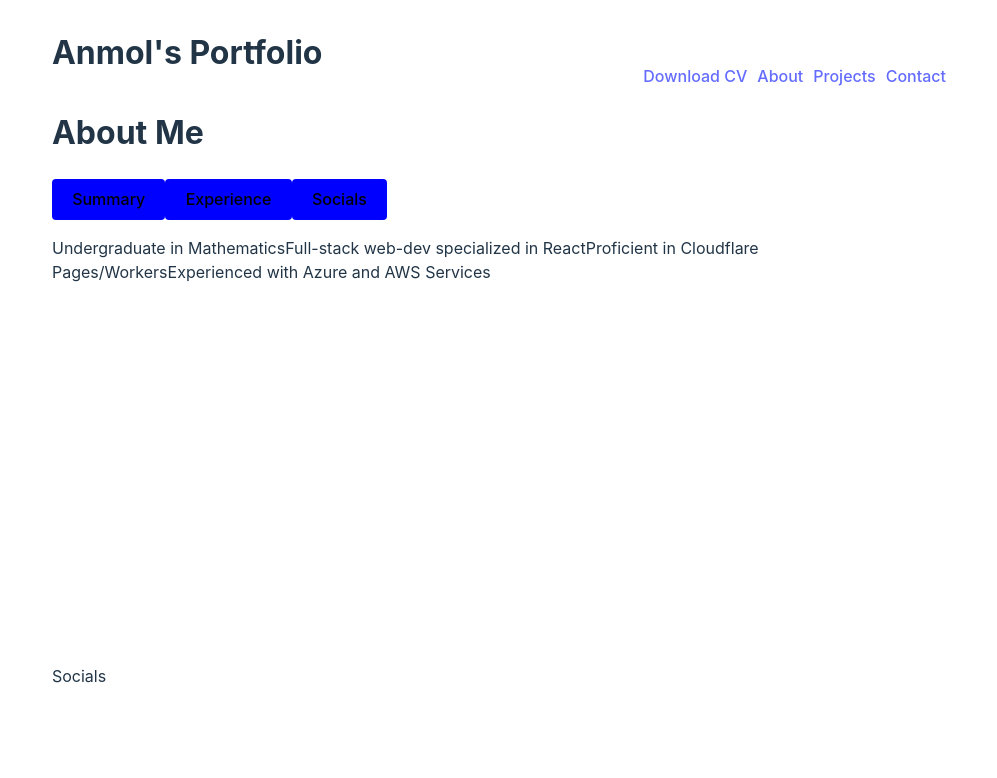
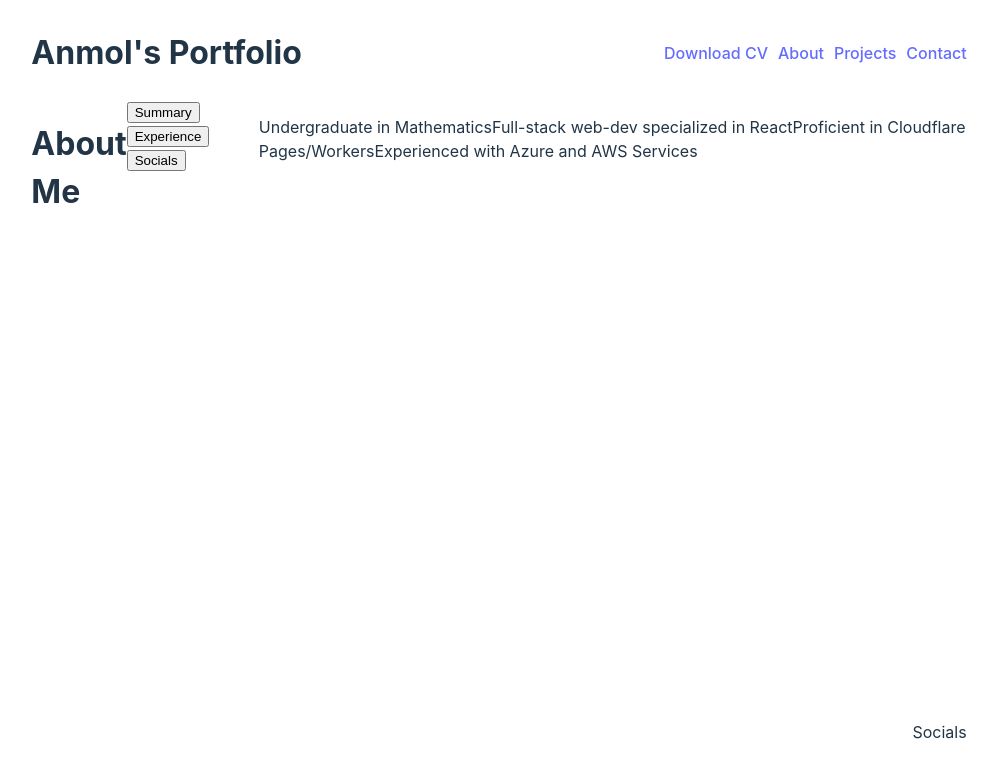
Before and after one commit to anmolsinghbhullar/portfolio, a React (Vite) app: page /about in a window 1280 px wide. Shown: the top 778 px of the page, without its empty margins (141-1138 px from the left). Built offline with nearby package versions, Linux system fonts and the light colour scheme.

Commit message:
redid all css code to use flexbox making layout handling easier

```diff
--- a/src/components/Header.css
+++ b/src/components/Header.css
@@ -1,89 +1,20 @@
-/* Header.css */
-
-.header {
-    display: grid;
-    grid-template-columns: 1.3fr 1.6fr;
-    grid-template-rows: 10vh 70vh 5vh;
-}
+/*  Header.css */
 
 .title {
-    grid-row: 1;
-    grid-column: 1;
+    display: flex;
+    flex: 1 0 auto;
 }
 
 .links {
-    grid-row: 1;
-    grid-column: 2;
-
     display: flex;
-    justify-content: end;
-    place-items: end;
-    text-align: right;
 }
 
-.header .links ul {
-    margin-bottom: 0vh;
+.links ul {
+    padding-left: 0px;
 }
 
-.header .links ul li {
+.links ul li {
     list-style: none;
     display: inline;
-    margin-left: 10px;
+    padding-left: 10px;
 }
-
-/* .header {
-    display: flex;
-    justify-content: space-between;
-  }
-
-.header-title {
-    font-size: 1.5em;
-    color: black;
-}
-
-.header-title a {
-    color: black;
-    font-family: Helvetica;
-}
-
-.header-title a:hover {
-    color: black;
-}
-
-.header-title::selection {
-    background: pink;
-    color: skyblue;
-}
-
-.header-nav .nav-list {
-    list-style: none;
-    display: flex;
-    gap: 20px;
-}
-
-.header-nav .nav-item a {
-    text-decoration: none;
-}
-
-.dropdown-menu {
-    list-style-type: none;
-    display: none;
-    position: absolute;
-    background-color: #f9f9f9;
-    box-shadow: 0px 8px 16px 0px rgba(0,0,0,0.2);
-    z-index: 1;
-    padding: 0;
-    min-width: none;
-    width: max-content;
-}
-
-.dropdown-item a {
-    text-decoration: none;
-    color:black;
-    padding: 12px 16px;
-    display: block;
-}
-
-.nav-item:hover .dropdown-menu {
-    display: block;
-} */
--- a/src/components/Header.jsx
+++ b/src/components/Header.jsx
@@ -3,19 +3,19 @@ import './Header.css';
 
 function Header() {
     return (
-        <div className='header'>
+        <>
             <div className='title'>
                 <h1>Anmol's Portfolio</h1>
             </div>
-            <div className='links'>
+            <nav className='links'>
                 <ul>
                     <li><a href='#cv_download'>Download CV</a></li>
                     <li><a href='about'>About</a></li>
                     <li><a href='project'>Projects</a></li>
                     <li><a href='contact'>Contact</a></li>
                 </ul>
-            </div>
-        </div>
+            </nav>
+        </>
     );
 }
 
--- a/src/components/Layout.css
+++ b/src/components/Layout.css
@@ -1,25 +1,30 @@
 /* Layout.css */
 
-.grid {
-    display: grid;
-    grid-template-columns: minmax(5px, 0.6fr) 1.3fr 1.6fr minmax(5px, 0.6fr);
-    grid-template-rows: 10vh 70vh 5vh;
-    position: relative;
-    /* top: 10vh; */
-    /* gap: 10px */
+.page {
+    display: flex;
+    flex-direction: column;
+    /* set dimensions and center it */
+    width: 74%;
+    margin: 0 auto;
+    height: 95vh;
 }
 
-.grid header {
-    grid-row: 1;
-    grid-column: 2 / span 2;
+/* TODO: Set media style if screen is below 650 width */
+.page header {
+    display: flex;
+    justify-content: space-around;
+    align-items: center;
+    flex: none; /* keep its natural height */
 }
 
-.content {
-    grid-row: 2;
-    grid-column: 2 / span 2;
+.page .content {
+    display: flex;
+    flex: 55 0 auto;
+    justify-content: center;
 }
 
-.grid footer {
-    grid-row: 3;
-    grid-column: 2 / span 2;
+.page footer {
+    display: flex;
+    flex: 1 0 auto; /* keep its natural height */
+    justify-content: flex-end;
 }
--- a/src/components/Layout.jsx
+++ b/src/components/Layout.jsx
@@ -4,7 +4,7 @@ import './Layout.css';
 
 const Layout = ({ children }) => {
     return (
-        <div className='grid'>
+        <div className='page'>
             <header>
                 <Header />
             </header>
--- a/src/pages/ContactPage.css
+++ b/src/pages/ContactPage.css
@@ -1,28 +1 @@
 /* ContactPage.css */
-
-.container {
-    display: grid;
-    grid-template-columns: minmax(5px, 1fr) 0.5fr 1.5fr minmax(5px, 1fr);
-    /* 1fr 1fr
-        minmax(5px, 1fr) 3fr
-        repeat(5, 1fr)
-        50px auto 100px 1fr */
-    /* grid-template-rows: 100px 200px; */
-    grid-template-rows: 10vh 70vh 5vh;
-    /* min-content 1fr min-content
-        100px 1fr max-content  */
-    /* gap: 5px; */
-    position: relative;
-    top: 10vh;
-}
-
-.header-contact-page {
-    grid-row: 1;
-    grid-column: 2 / span 2;
-}
-
-.content {
-    grid-row: 2;
-    grid-column: 2 / span 2;
-    /* justify-self: center; */
-}
--- a/src/pages/HomePage.css
+++ b/src/pages/HomePage.css
@@ -1,49 +1,17 @@
 /* HomePage.css */
 
-button {
-	border-radius: 4px;
-	border: 1px solid transparent;
-	padding: 0.6em 1.2em;
-	font-size: 1em;
-	font-weight: 500;
-	font-family: inherit;
-	background-color: blue;
-	cursor: pointer;
-	transition: border-color 0.25s;
-}
-button:hover {
-	border-color: #646cff;
-}
-button:focus,
-button:focus-visible {
-	outline: 4px auto -webkit-focus-ring-color;
-}
-
-/* #root {
-    max-width: 1280px;
-    margin: 0 auto;
-    padding: 2rem;
-    text-align: center;
-  }
-
 .static {
-    padding-top: 50%;
-    background: url(/src/assets/static.gif);
-    background-size: cover;
-    margin-bottom: 2vh;
-    display: flex;
-    align-items: center;
-    justify-content: center;
-  }
-
-  .card {
-    padding-bottom: 37vh;
 	display: flex;
 	justify-content: center;
 	align-items: center;
+	background: url('/src/assets/static.gif');
+	background-size: cover;
+	flex: 1 0 auto; /* tells static to grow into width content */
 }
 
-  .card button {
+/* handles button styling */
+
+.static button {
 	background-color: #0a84ff;
 	color: white;
 	padding: 10px 20px;
@@ -52,23 +20,19 @@ button:focus-visible {
 	font-size: 1em;
 }
 
-  .card button:hover {
+.static button:hover {
 	background-color: #007aff;
 }
 
-  .card button:active {
+.static button:active {
 	background-color: #005eff;
 }
 
-  .card button:focus {
+.static button:focus {
 	outline: none;
 	box-shadow: 0 0 10px #719ECE;
 }
 
-  header {
-    background: white;
+.static button:hover {
+	cursor: pointer;
 }
-
-  body {
-    background-color: white;
-  } */
--- a/src/pages/HomePage.jsx
+++ b/src/pages/HomePage.jsx
@@ -33,13 +33,11 @@ function HomePage() {
     return (
         <>
             <Layout>
-              <div className='static'>
-                <div className='button'>
-                  <button onClick={handleClick}>
-                    {text}
-                  </button>
-                </div>
-              </div>
+				<div className='static'>
+                  	<button onClick={handleClick}>
+                    	{text}
+                	</button>
+              	</div>
             </Layout>
         </>
     );
```
Also changed, not shown: src/pages/AboutPage.css (+1 -49 lines), 2 other files (tests, documents, lock files or other folders). Lines whose indentation alone changed are shown as unchanged.
